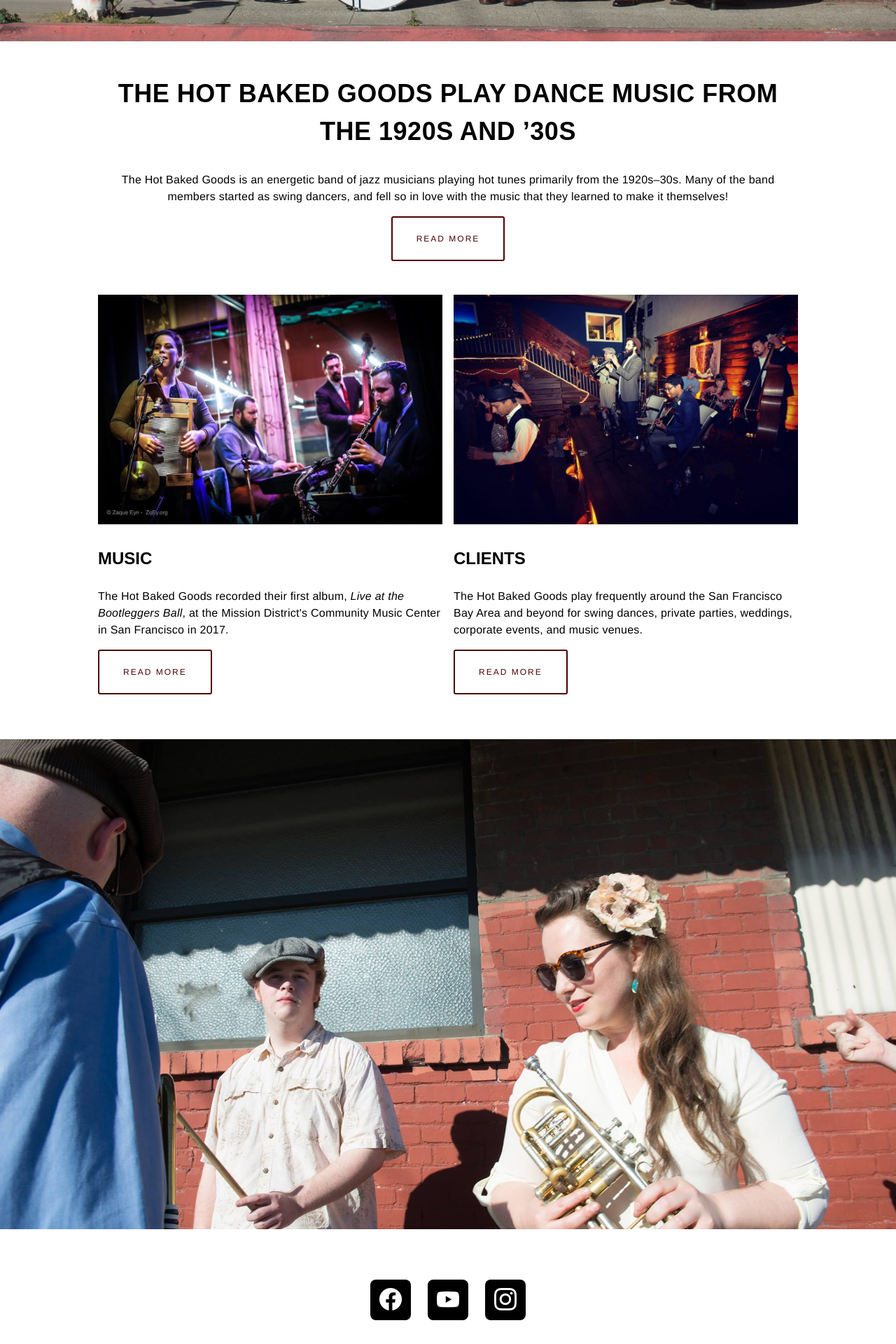
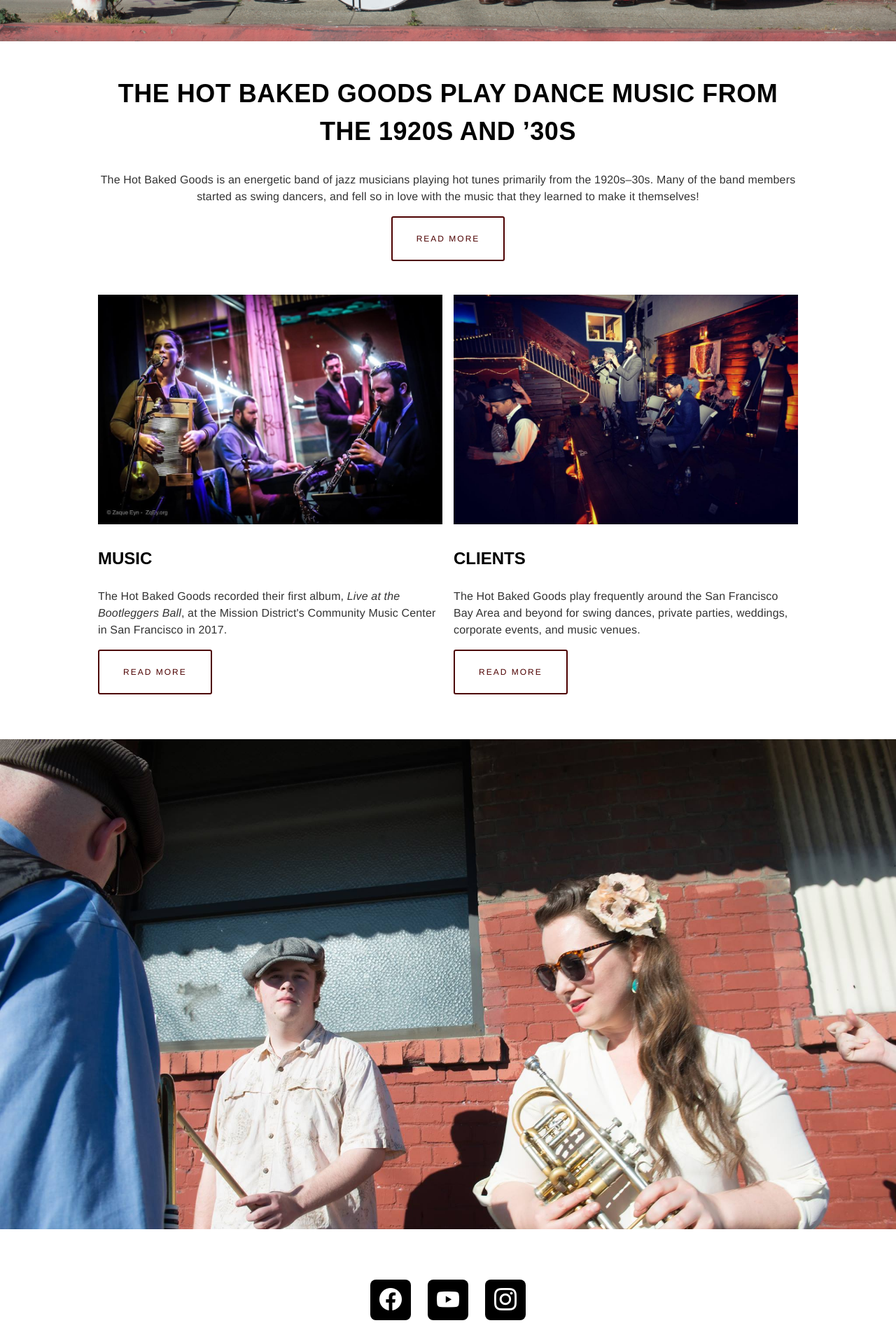
Before and after one commit to iamnirav/hotbakedgoods-website, a Jekyll site: the page built from index.html, in a window 1280 px wide. Shown: the part 855-2775 px from the top of the page at 70% size. Built offline with Jekyll 4.4.1, drawn with Linux system fonts in a browser that asks for light colours; some web fonts are replaced.

Commit message:
design tweaks

```diff
--- a/styles/base.css
+++ b/styles/base.css
@@ -24,7 +24,8 @@
 }
 
 p {
-  letter-spacing: .25px;
+  letter-spacing: .15px;
+  color: #333;
 }
 
 p a {
```
